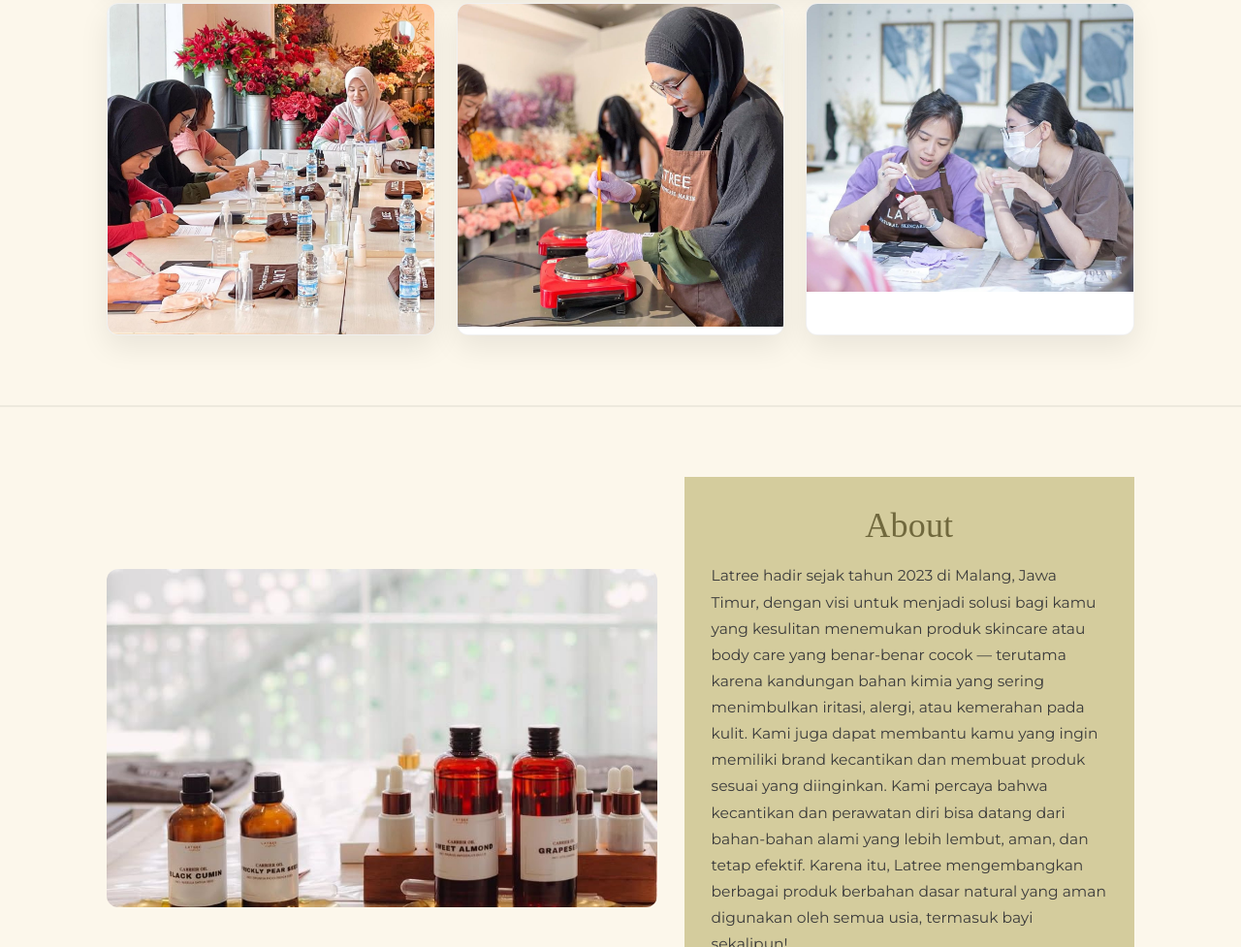
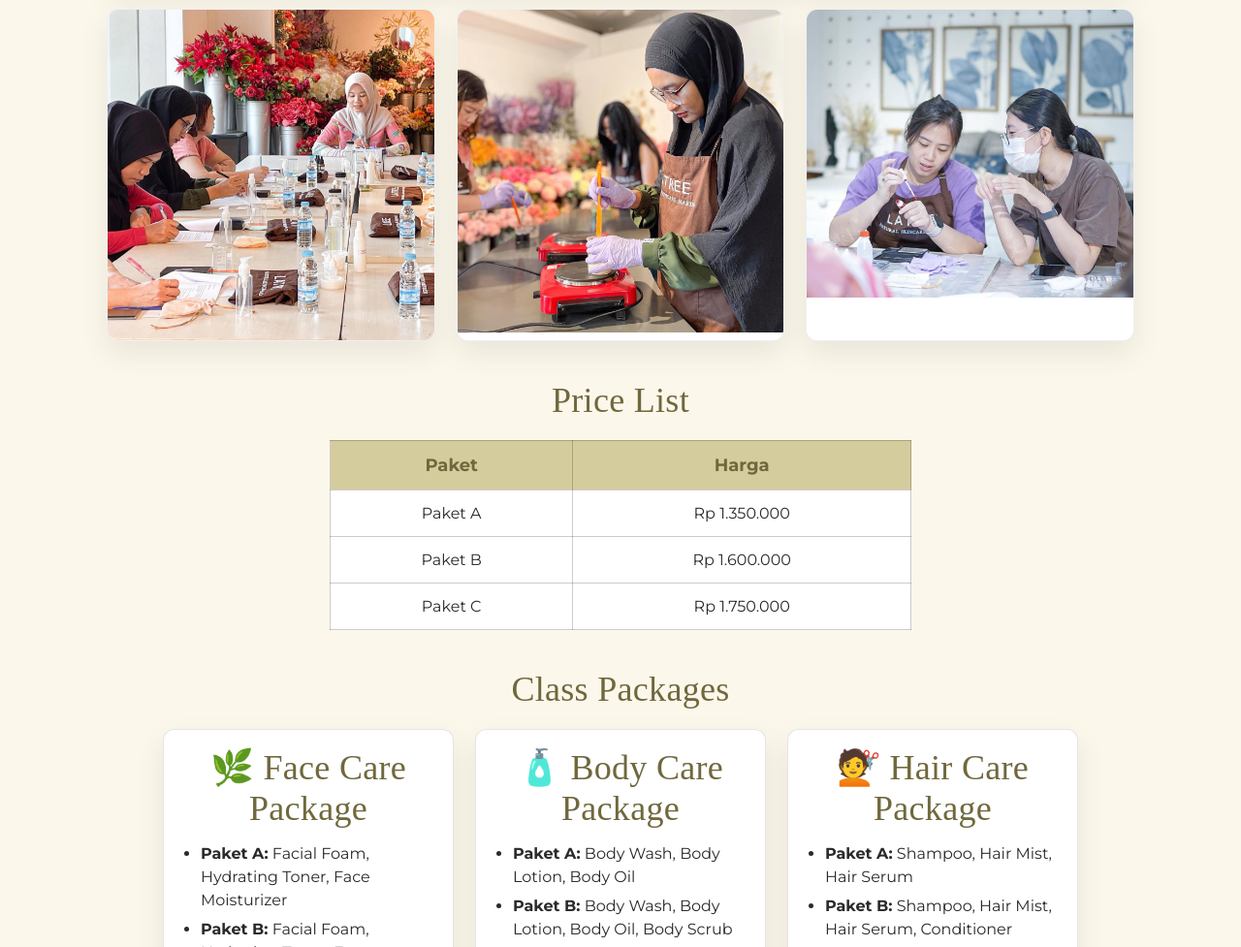
Before and after one commit to JanCalvin/milham, a plain HTML site: page index.html in a window 1280 px wide. Shown: the part 1823-2800 px from the top of the page at 97% size. Drawn offline with nearby package versions, Linux system fonts and the light colour scheme; a web font is replaced by a local one.

Commit message:
bisa ni4

```diff
--- a/index.html
+++ b/index.html
@@ -416,6 +416,74 @@ main img:hover{
   box-shadow: 0 8px 20px rgba(0,0,0,0.15);
 }
 
+/* === Price Table === */
+.price-table-wrapper {
+  margin-top: 20px;
+  display: flex;
+  justify-content: center;
+}
+
+.price-table {
+  border-collapse: collapse;
+  width: 100%;
+  max-width: 600px;
+  background: #fff;
+  border: 1px solid rgba(0,0,0,.2);
+  font-size: 16px;
+}
+
+.price-table th,
+.price-table td {
+  border: 1px solid rgba(0,0,0,.2);
+  padding: 14px 18px;
+  text-align: center;
+}
+
+.price-table th {
+  background: var(--sand);
+  font-size: 18px;
+  font-weight: 700;
+  color: var(--olive);
+}
+
+/* === Package Cards === */
+.package-grid {
+  display: flex;
+  flex-wrap: wrap;
+  gap: 22px;
+  justify-content: center;   /* <-- bikin baris terakhir CENTER */
+  align-items: stretch;
+  margin-top: 20px;
+}
+
+.pkg-card {
+  background: #fff;
+  border: 1px solid rgba(0,0,0,.1);
+  padding: 18px 20px;
+  border-radius: 12px;
+  box-shadow: var(--shadow);
+  width: 300px;               /* <-- ukuran konsisten */
+  max-width: 100%;
+}
+
+
+.pkg-card h3 {
+  margin-top: 0;
+  color: var(--olive);
+  font-family: Elegist;
+  text-align: center;
+}
+
+.pkg-card ul {
+  margin: 10px 0 0;
+  padding-left: 18px;
+  color: var(--text);
+}
+
+.pkg-card li {
+  margin-bottom: 6px;
+  line-height: 1.5;
+}
 
 </style>
 </head>
@@ -440,7 +508,8 @@ main img:hover{
 
     <nav id="mainnav">
       <a href="#home" class="active">Home</a>
-      <a href="#product">Product & Class</a>
+      <a href="#product">Product</a>
+      <a href="#class"> Class</a>
       <a href="#about">About</a>
       <a href="#contact">Contact</a>
       <a href="#reviews">Reviews</a>
@@ -518,18 +587,18 @@ main img:hover{
   </div>
 </section>
 
-
 <!-- Class -->
 <section id="class" class="beige-section">
   <div class="wrap">
+
     <div class="section-title">Class</div>
 
     <!-- Deskripsi besar -->
-    <div class="text-card" style="text-align:center; margin-bottom:16px;">
+    <div class="text-card" style="text-align:center; margin-bottom:24px;">
       <p class="muted" style="font-size:16px; line-height:1.9; margin:0;">
         Ingin bisa bikin produk kecantikan dan perawatan tubuh sendiri? Yuk, ikuti kelas eksklusif di Latree!
-        Dipandu oleh instruktur berpengalaman, kamu akan belajar langsung cara membuat produk dari bahan alami dan
-        aman, sesuai standar kualitas Latree. Bisa untuk pemakaian pribadi atau bekal memulai bisnis!
+        Dipandu oleh instruktur berpengalaman, kamu akan belajar langsung cara membuat produk dari bahan alami dan aman,
+        sesuai standar kualitas Latree. Bisa untuk pemakaian pribadi atau bekal memulai bisnis!
       </p>
     </div>
 
@@ -539,8 +608,93 @@ main img:hover{
       <div class="item"><img src="assets/gambar8.jpg" alt="Kelas Praktek Bahan Alami" loading="lazy"></div>
       <div class="item"><img src="assets/gambar9.jpg" alt="Kelas Packaging & QC" loading="lazy"></div>
     </div>
+
+    <!-- PRICE LIST -->
+    <h2 style="text-align:center; margin-top:40px; color:var(--olive); font-family:Elegist;">Price List</h2>
+
+    <div class="price-table-wrapper">
+      <table class="price-table">
+        <tr>
+          <th>Paket</th>
+          <th>Harga</th>
+        </tr>
+        <tr>
+          <td>Paket A</td>
+          <td>Rp 1.350.000</td>
+        </tr>
+        <tr>
+          <td>Paket B</td>
+          <td>Rp 1.600.000</td>
+        </tr>
+        <tr>
+          <td>Paket C</td>
+          <td>Rp 1.750.000</td>
+        </tr>
+      </table>
+    </div>
+
+    <!-- PACKAGE CARDS -->
+    <h2 style="text-align:center; margin-top:40px; color:var(--olive); font-family:Elegist;">
+      Class Packages
+    </h2>
+
+    <div class="package-grid">
+
+      <!-- FACE -->
+      <div class="pkg-card">
+        <h3>🌿 Face Care Package</h3>
+        <ul>
+          <li><strong>Paket A:</strong> Facial Foam, Hydrating Toner, Face Moisturizer</li>
+          <li><strong>Paket B:</strong> Facial Foam, Hydrating Toner, Face Moisturizer, Facial Oil</li>
+          <li><strong>Paket C:</strong> Facial Foam, Hydrating Toner, Face Moisturizer, Gel Serum</li>
+        </ul>
+      </div>
+
+      <!-- BODY -->
+      <div class="pkg-card">
+        <h3>🧴 Body Care Package</h3>
+        <ul>
+          <li><strong>Paket A:</strong> Body Wash, Body Lotion, Body Oil</li>
+          <li><strong>Paket B:</strong> Body Wash, Body Lotion, Body Oil, Body Scrub</li>
+          <li><strong>Paket C:</strong> Body Wash, Body Lotion, Body Oil, Body Scrub, Body Butter</li>
+        </ul>
+      </div>
+
+      <!-- HAIR -->
+      <div class="pkg-card">
+        <h3>💇 Hair Care Package</h3>
+        <ul>
+          <li><strong>Paket A:</strong> Shampoo, Hair Mist, Hair Serum</li>
+          <li><strong>Paket B:</strong> Shampoo, Hair Mist, Hair Serum, Conditioner</li>
+          <li><strong>Paket C:</strong> Shampoo, Hair Mist, Hair Serum, Conditioner, Hair Mask</li>
+        </ul>
+      </div>
+
+      <!-- LIP -->
+      <div class="pkg-card">
+        <h3>💄 Lip Care Package</h3>
+        <ul>
+          <li><strong>Paket A:</strong> Pandan Lip Balm, Lip Scrub, Lip Mask</li>
+          <li><strong>Paket B:</strong> Pandan Lip Balm, Lip Scrub, Lip Mask, Tinted Lip Balm</li>
+          <li><strong>Paket C:</strong> Pandan Lip Balm, Lip Scrub, Lip Mask, Tinted Lip Balm, Lip Oil</li>
+        </ul>
+      </div>
+
+      <!-- MASK -->
+      <div class="pkg-card">
+        <h3>🧪 Mask Package</h3>
+        <ul>
+          <li><strong>Paket A:</strong> Powder Mask, Clay Mask, Jelly Mask</li>
+          <li><strong>Paket B:</strong> Powder Mask, Clay Mask, Jelly Mask, Exfoliating Mask</li>
+          <li><strong>Paket C:</strong> Powder Mask, Clay Mask, Jelly Mask, Exfoliating Mask, Sleeping Mask</li>
+        </ul>
+      </div>
+
+    </div> <!-- END PACKAGE GRID -->
+
   </div>
 </section>
+
 
 
   <!-- About -->
@@ -644,7 +798,7 @@ main img:hover{
   // Active link on scroll (map #class ke #product)
   const navLinks = document.querySelectorAll('nav a');
   const sections = document.querySelectorAll('section[id]');
-  const sectionMap = { "class":"product","product":"product","about":"about","contact":"contact","reviews":"reviews","home":"home" };
+  const sectionMap = { "class":"class","product":"product","about":"about","contact":"contact","reviews":"reviews","home":"home" };
 
   function updateActiveLink(){
     let current = '';
```
